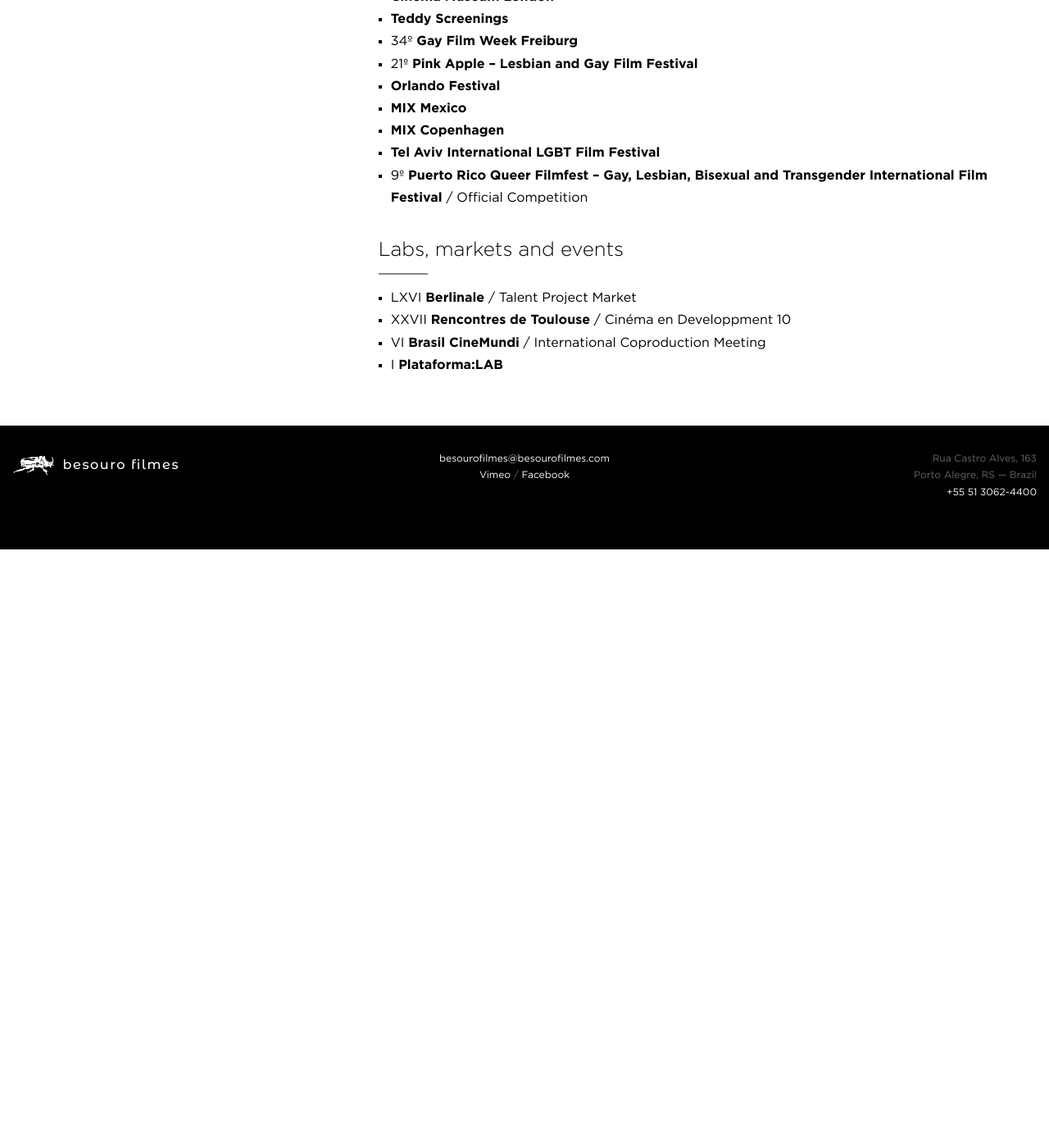
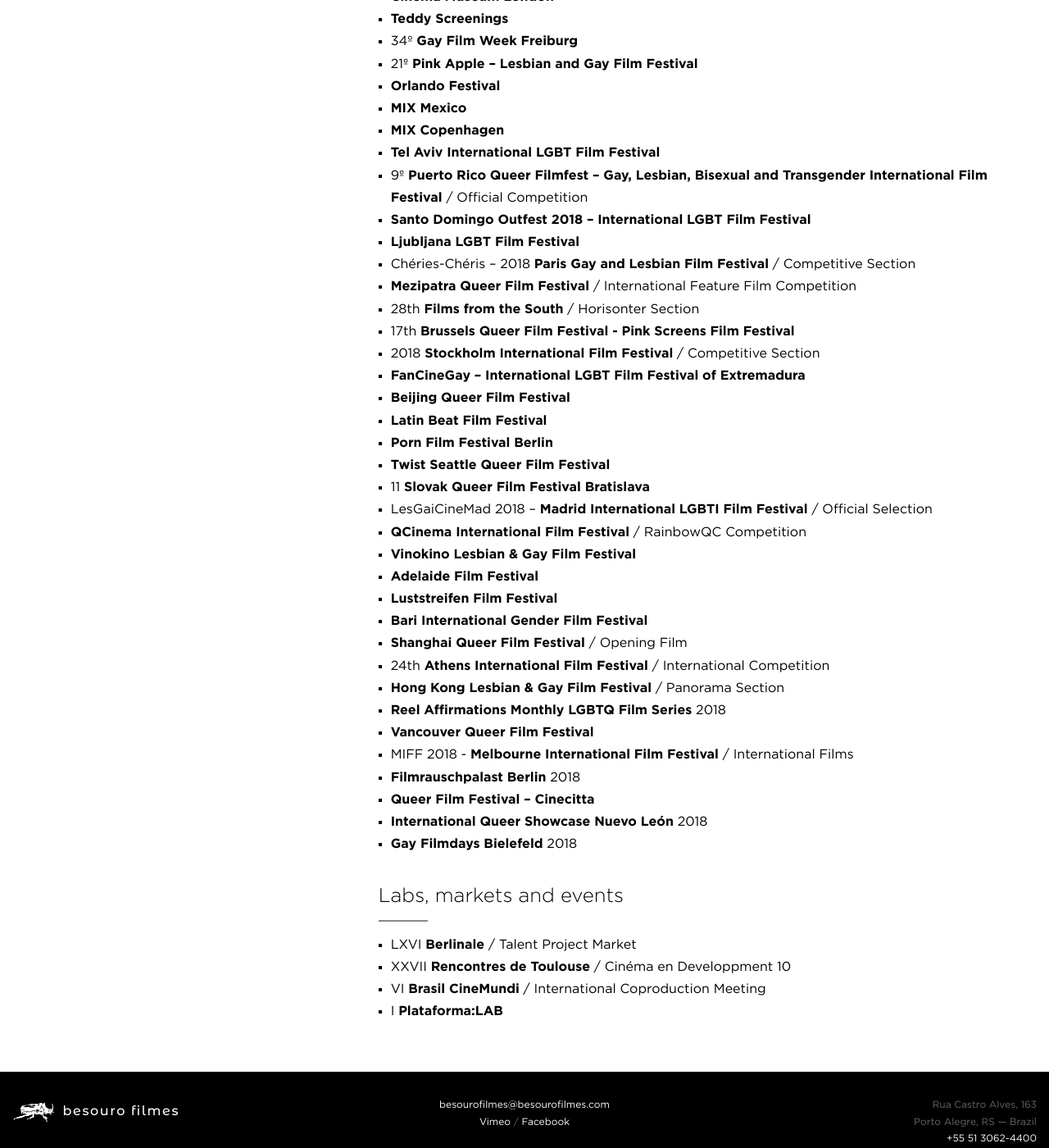
Before and after one commit to arthrfrts/besouro, a Jekyll site: the page built from _projects/hard-paint.md, in a window 1280 px wide and 1400 px high, scrolled down 1781 px. Shown: the whole window at 82% size. Built offline with Jekyll 4.4.1, drawn with Linux system fonts in a browser that asks for light colours; before the commit the page ends 2451 px from its top, so only the background shows below that.

Commit message:
Updated Hard Paint

```diff
--- a/_projects/hard-paint.md
+++ b/_projects/hard-paint.md
@@ -61,6 +61,35 @@
 * **MIX Copenhagen**
 * **Tel Aviv International LGBT Film Festival**
 * 9º **Puerto Rico Queer Filmfest – Gay, Lesbian, Bisexual and Transgender International Film Festival** / Official Competition
+* **Santo Domingo Outfest 2018 – International LGBT Film Festival**
+* **Ljubljana LGBT Film Festival**
+* Chéries-Chéris – 2018 **Paris Gay and Lesbian Film Festival** / Competitive Section
+* **Mezipatra Queer Film Festival** / International Feature Film Competition
+* 28th **Films from the South** / Horisonter Section
+* 17th **Brussels Queer Film Festival - Pink Screens Film Festival**
+* 2018 **Stockholm International Film Festival** / Competitive Section
+* **FanCineGay – International LGBT Film Festival of Extremadura**
+* **Beijing Queer Film Festival**
+* **Latin Beat Film Festival**
+* **Porn Film Festival Berlin**
+* **Twist Seattle Queer Film Festival**
+* 11 **Slovak Queer Film Festival Bratislava**
+* LesGaiCineMad 2018 – **Madrid International LGBTI Film Festival** / Official Selection
+* **QCinema International Film Festival** / RainbowQC Competition
+* **Vinokino Lesbian & Gay Film Festival**
+* **Adelaide Film Festival**
+* **Luststreifen Film Festival**
+* **Bari International Gender Film Festival**
+* **Shanghai Queer Film Festival** / Opening Film
+* 24th **Athens International Film Festival** / International Competition
+* **Hong Kong Lesbian & Gay Film Festival** / Panorama Section
+* **Reel Affirmations Monthly LGBTQ Film Series** 2018
+* **Vancouver Queer Film Festival**
+* MIFF 2018 - **Melbourne International Film Festival** / International Films
+* **Filmrauschpalast Berlin** 2018
+* **Queer Film Festival – Cinecitta**
+* **International Queer Showcase Nuevo León** 2018
+* **Gay Filmdays Bielefeld** 2018
 
 ## Labs, markets and events
 * LXVI **Berlinale** / Talent Project Market
```
